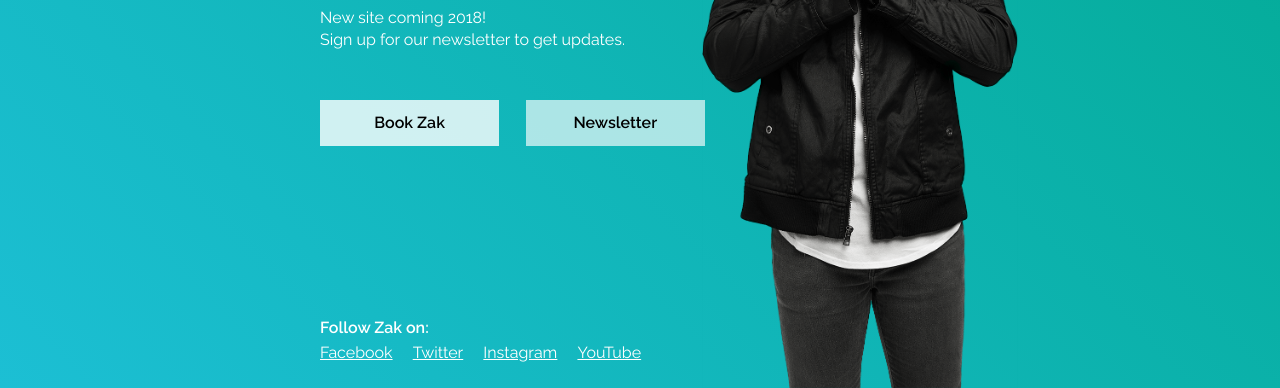
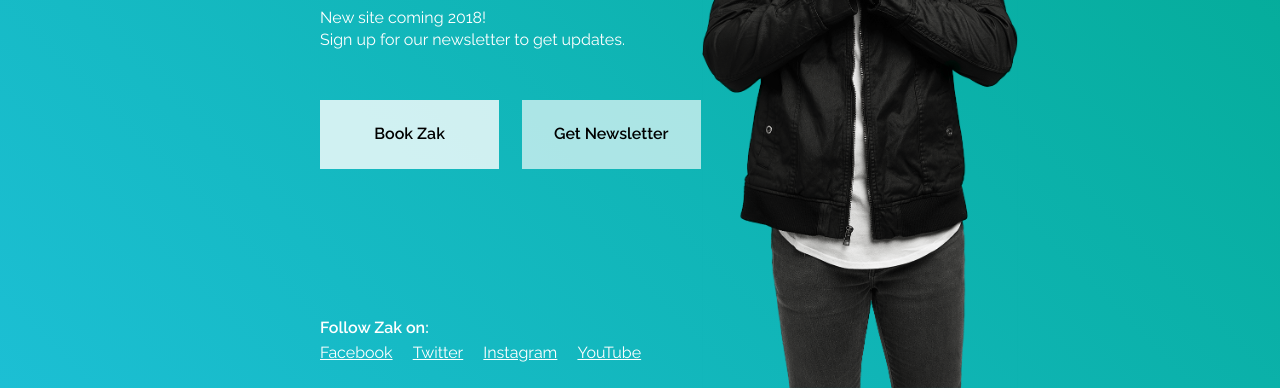
Before and after one commit to vaaish/vaaish.github.io, a plain HTML site: page index.html in a window 1280 px wide. Shown: the part 412-800 px from the top of the page. Drawn offline with nearby package versions, Linux system fonts and the light colour scheme.

Commit message:
button Tweaks

```diff
--- a/css/main.css
+++ b/css/main.css
@@ -126,12 +126,18 @@ h2 {
     margin-top: 1.5rem;
     padding-right: 15vw;
     z-index: 10;
+    display: flex;
+    display: -webkit-flex;
+    flex-flow: row wrap;
 }
 
 .btn {
     box-sizing: border-box;
     width: 100%;
-    display: inline-block;
+    display: flex;
+    display: -webkit-flex;
+    align-items: center;
+    justify-content: center;
     margin-right: 5%;
     margin-bottom: 1rem;
     background: rgba(255, 255, 255, 0.65);
--- a/index.html
+++ b/index.html
@@ -27,7 +27,7 @@
           <p class="body-copy">New site coming 2018! <br /> Sign up for our newsletter to get updates.</p>
           <div class="cta">
             <a class="btn btn-primary" href="mailto:booking@reachyourcity.com?subject=Zak Mirzadeh booking inquiry">Book Zak</a>
-            <a class="btn" href="#">Newsletter</a>
+            <a class="btn" href="#">Get Newsletter</a>
           </div>
           <footer>
             <p>Follow Zak on:</p>
```
Also changed, not shown: favicon.ico (deleted).
